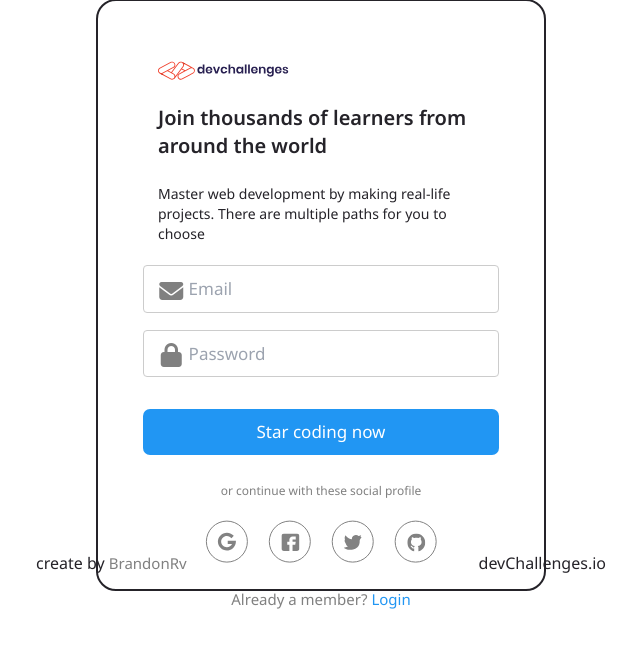
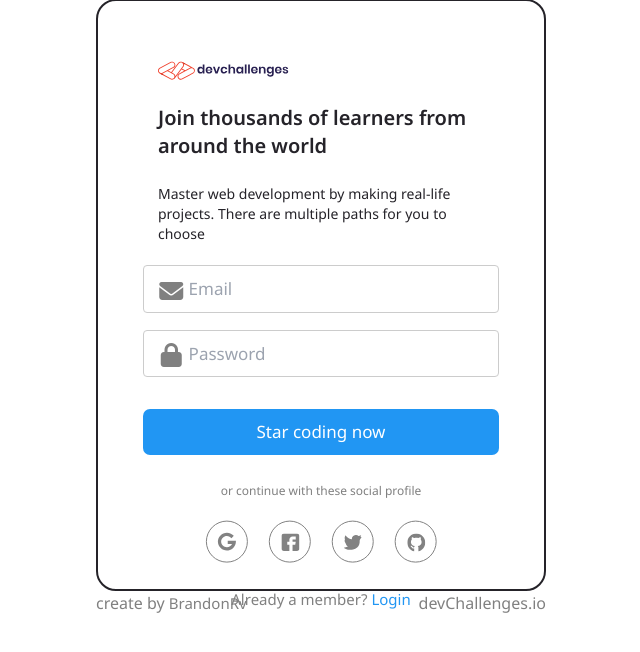
Before and after one commit to BrandonRv/MiniProyecto-N3, a PHP site: page / in a window 1280 px wide. Shown: the part 105-757 px from the top of the page, without its empty margins (319-959 px from the left). Run offline with PHP 8.4, Linux system fonts and the light colour scheme; style sheets or scripts are compiled from the project's sources; some libraries are stand-ins or nearby versions.

Commit message:
Ready Login

```diff
--- a/css/input.css
+++ b/css/input.css
@@ -288,6 +288,16 @@ body {
   width: 450px; */
 }
 
+#contenedor-footer-index {
+  display: flex;
+  position: absolute;
+  justify-content: space-between;
+  width: 450px;
+  color: var(--text-color);
+  bottom: 80px;
+  color: gray;
+}
+
 #contenedor-footer2 {
   display: flex;
   position: absolute;
@@ -320,6 +330,11 @@ body {
 .text-footer {
     font-size: 15px;
     color: gray;
+}
+
+.text-footer2 {
+  font-size: 15px;
+  color: gray;
 }
 
 
--- a/index.php
+++ b/index.php
@@ -51,8 +51,8 @@
             <p><a href="./login.php">&#160;Login</a></p>
         </div>
         <button id="switch" onclick="cambiarModo()" ></button>
-        <div id="contenedor-footer">
-            <p>create by <a class="text-footer" href="https://github.com/BrandonRv">BrandonRv</a></p>
+        <div id="contenedor-footer-index">
+            <p>create by <a class="text-footer2" href="https://github.com/BrandonRv">BrandonRv</a></p>
             <p>devChallenges.io</p>
         </div>
     </div>
```
